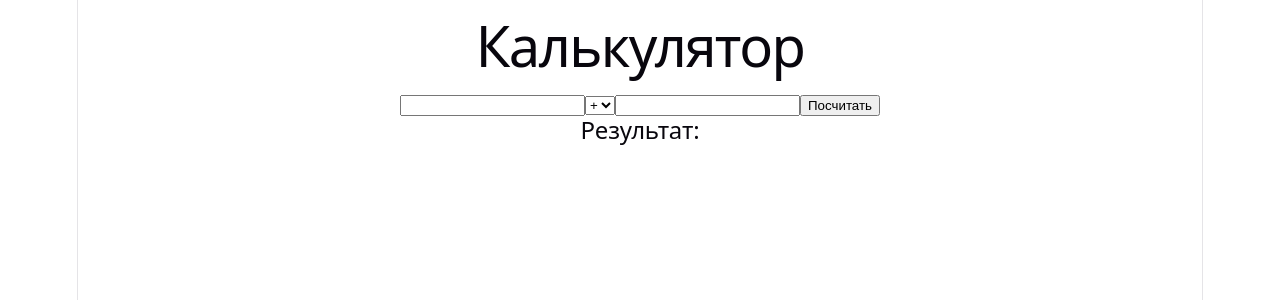
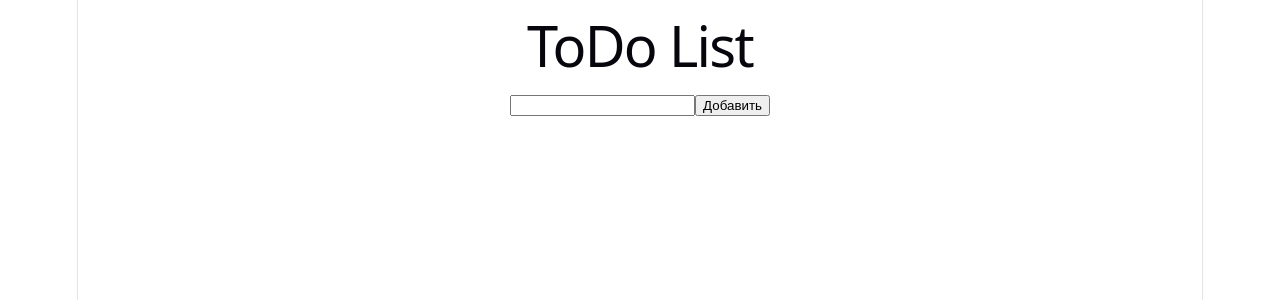
Before and after one commit to ziomo00/myReactProject, a React (Vite) app: page / in a window 1280 px wide. Shown: the top 300 px of the page. Built offline with nearby package versions, Linux system fonts and the light colour scheme.

Commit message:
ToDo List

```diff
--- a/src/App.tsx
+++ b/src/App.tsx
@@ -2,53 +2,35 @@
 import { useState } from "react";
 
 function App() {
-  const [firstNumber, setFirstNumber] = useState<string>('');
-  const [secondNumber, setSecondNumber] = useState<string>('');
-  const [operation, setOperation] = useState<string>('+');
-  const [result, setResult] = useState<number | null>(null);
+  const [text, setText] = useState<string>('');
+  const [todos, setTodos] = useState<string[]>([]);
 
-  const calculate =(): void =>{
-    const a = Number(firstNumber);
-    const b = Number(secondNumber);
+  const addTodo = (): void =>{
+    if(text.trim() === ''){
+      return;
+    }
 
-    if(operation === '+'){
-      setResult(a + b);
-    }else if(operation === '-'){
-      setResult(a - b);
-    }else if (operation === '/'){
-      setResult(a / b);
-    }else if(operation === '*'){
-      setResult(a * b);
-    }
-  }
+    setTodos([... todos, text]);
+    setText('');
+  };
+
   return (
     <div>
-      <h1>Калькулятор</h1>
+      <h1>ToDo List</h1>
 
       <input
-        type="number"
-        value={firstNumber}
-        onChange={(event) => setFirstNumber(event.target.value)}
+      type="text"
+      value={text}
+      onChange={(event)=>setText(event.target.value)}
       />
 
-      <select
-      value={operation}
-      onChange={(event) => setOperation(event.target.value)}
-      >
-        <option value='+'>+</option>
-        <option value='-'>-</option>
-        <option value='/'>/</option>
-        <option value='*'>*</option>
-      </select>
+      <button onClick={addTodo}>Добавить</button>
 
-      <input
-        type="number"
-        value={secondNumber}
-        onChange={(event) => setSecondNumber(event.target.value)}
-      />
-
-      <button onClick={calculate}>Посчитать</button>
-      <h2>Результат:{result}</h2>
+      <ul>
+        {todos.map((todo,index)=>(
+          <li key={index}>{todo}</li>
+        ))}
+      </ul>
     </div>
   )
 }
```
